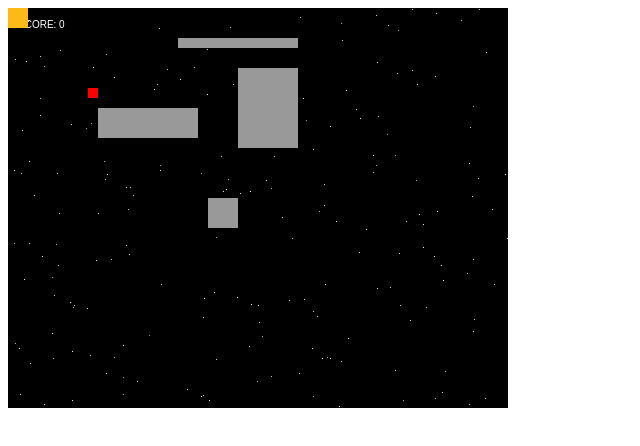
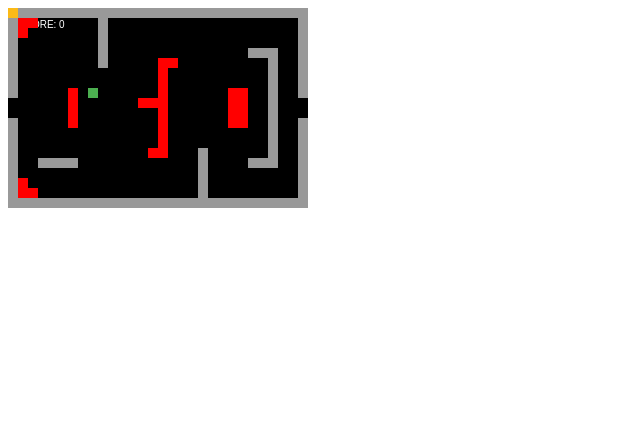
Before and after one commit to hellagood9/serialPooper, a plain HTML site: page index.html in a window 1280 px wide. Shown: the whole page, without its empty margins (0-640 px from the left). Drawn offline with Linux system fonts and the light colour scheme.

Commit message:
map without collisions yet

```diff
--- a/index.html
+++ b/index.html
@@ -10,6 +10,7 @@
   <canvas id="canvas"></canvas>
 
   <script src="js/helpers.js"></script>
+  <script src="js/scenarios.js"></script>
   <script src="js/Character.js"></script>
   <script src="js/scripts2.js"></script>
 </body>
--- a/js/Character.js
+++ b/js/Character.js
@@ -12,7 +12,7 @@ class Rectangle {
       keyDown: false
     };
 
-    this.speed = 2;
+    this.speed = 1;
   }
 
   intersects(obstacle) {
@@ -35,60 +35,52 @@ class Rectangle {
   }
 
   movePlayer() {
-    // TEST
     document.addEventListener("keydown", e => {
       e.preventDefault();
-      if (e.keyCode === 37) {
-        this.keyState.keyLeft = true;
-      }
-      if (e.keyCode === 38) {
-        this.keyState.keyUp = true;
-      }
-      if (e.keyCode === 39) {
-        this.keyState.keyRight = true;
-      }
-      if (e.keyCode === 40) {
-        this.keyState.keyDown = true;
-      }
-    });
-    document.addEventListener("keyup", e => {
-      e.preventDefault();
-      if (e.keyCode === 37) {
-        this.keyState.keyLeft = false;
-      }
-      if (e.keyCode === 38) {
-        this.keyState.keyUp = false;
-      }
-      if (e.keyCode === 39) {
-        this.keyState.keyRight = false;
-      }
-      if (e.keyCode === 40) {
-        this.keyState.keyDown = false;
+
+      switch (e.keyCode) {
+        case 37:
+          this.keyState.keyLeft = true;
+          break;
+        case 38:
+          this.keyState.keyUp = true;
+          break;
+        case 39:
+          this.keyState.keyRight = true;
+          break;
+        case 40:
+          this.keyState.keyDown = true;
+          break;
       }
     });
 
-    if (this.keyState.keyLeft) {
-      this.x -= this.speed;
-    }
-    if (this.keyState.keyRight) {
-      this.x += this.speed;
-    }
+    document.addEventListener("keyup", e => {
+      e.preventDefault();
 
-    if (this.keyState.keyUp) {
-      this.y -= this.speed;
-    }
+      switch (e.keyCode) {
+        case 37:
+          this.keyState.keyLeft = false;
+          break;
+        case 38:
+          this.keyState.keyUp = false;
+          break;
+        case 39:
+          this.keyState.keyRight = false;
+          break;
+        case 40:
+          this.keyState.keyDown = false;
+          break;
+      }
+    });
 
-    if (this.keyState.keyDown) {
-      this.y += this.speed;
-    }
-
-    // :::::: Handling out of canvas :::::: \\
+    if (this.keyState.keyLeft) this.x -= this.speed;
+    if (this.keyState.keyRight) this.x += this.speed;
+    if (this.keyState.keyUp) this.y -= this.speed;
+    if (this.keyState.keyDown) this.y += this.speed;
 
     // "Out of grid" restrictions
-    if (this.x > canvasWidth - characterWidth)
-      this.x = canvasWidth - characterWidth;
-    if (this.y > canvasHeigth - characterHeight)
-      this.y = canvasHeigth - characterHeight;
+    if (this.x > canvasWidth - characterWidth) this.x = canvasWidth - characterWidth;
+    if (this.y > canvasHeigth - characterHeight) this.y = canvasHeigth - characterHeight;
     if (this.x < 0) this.x = 0;
     if (this.y < 0) this.y = 0;
 
--- /dev/null
+++ b/js/scenarios.js
@@ -0,0 +1,63 @@
+// :::::: Scenario :::::: \\
+let wall = [];
+let lava = [];
+// let bottle = [];
+
+let map0 = [
+  [1, 1, 1, 1, 1, 1, 1, 1, 1, 1, 1, 1, 1, 1, 1, 1, 1, 1, 1, 1, 1, 1, 1, 1, 1, 1, 1, 1, 1, 1],
+  [1, 2, 2, 0, 0, 0, 0, 0, 0, 1, 0, 0, 0, 0, 0, 0, 0, 0, 0, 0, 0, 0, 0, 0, 0, 0, 0, 0, 0, 1],
+  [1, 2, 0, 0, 0, 0, 0, 0, 0, 1, 0, 0, 0, 0, 0, 0, 0, 0, 0, 0, 0, 0, 0, 0, 0, 0, 0, 0, 0, 1],
+  [1, 0, 0, 0, 0, 0, 0, 0, 0, 1, 0, 0, 0, 0, 0, 0, 0, 0, 0, 0, 0, 0, 0, 0, 0, 0, 0, 0, 0, 1],
+  [1, 0, 0, 0, 0, 0, 0, 0, 0, 1, 0, 0, 0, 0, 0, 0, 0, 0, 0, 0, 0, 0, 0, 0, 1, 1, 1, 0, 0, 1],
+  [1, 0, 0, 0, 0, 0, 0, 0, 0, 1, 0, 0, 0, 0, 0, 2, 2, 0, 0, 0, 0, 0, 0, 0, 0, 0, 1, 0, 0, 1],
+  [1, 0, 0, 0, 0, 0, 0, 0, 0, 0, 0, 0, 0, 0, 0, 2, 0, 0, 0, 0, 0, 0, 0, 0, 0, 0, 1, 0, 0, 1],
+  [1, 0, 0, 0, 0, 0, 0, 0, 0, 0, 0, 0, 0, 0, 0, 2, 0, 0, 0, 0, 0, 0, 0, 0, 0, 0, 1, 0, 0, 1],
+  [1, 0, 0, 0, 0, 0, 2, 0, 0, 0, 0, 0, 0, 0, 0, 2, 0, 0, 0, 0, 0, 0, 2, 2, 0, 0, 1, 0, 0, 1],
+  [0, 0, 0, 0, 0, 0, 2, 0, 0, 0, 0, 0, 0, 2, 2, 2, 0, 0, 0, 0, 0, 0, 2, 2, 0, 0, 1, 0, 0, 0],
+  [0, 0, 0, 0, 0, 0, 2, 0, 0, 0, 0, 0, 0, 0, 0, 2, 0, 0, 0, 0, 0, 0, 2, 2, 0, 0, 1, 0, 0, 0],
+  [1, 0, 0, 0, 0, 0, 2, 0, 0, 0, 0, 0, 0, 0, 0, 2, 0, 0, 0, 0, 0, 0, 2, 2, 0, 0, 1, 0, 0, 1],
+  [1, 0, 0, 0, 0, 0, 0, 0, 0, 0, 0, 0, 0, 0, 0, 2, 0, 0, 0, 0, 0, 0, 0, 0, 0, 0, 1, 0, 0, 1],
+  [1, 0, 0, 0, 0, 0, 0, 0, 0, 0, 0, 0, 0, 0, 0, 2, 0, 0, 0, 0, 0, 0, 0, 0, 0, 0, 1, 0, 0, 1],
+  [1, 0, 0, 0, 0, 0, 0, 0, 0, 0, 0, 0, 0, 0, 2, 2, 0, 0, 0, 1, 0, 0, 0, 0, 0, 0, 1, 0, 0, 1],
+  [1, 0, 0, 1, 1, 1, 1, 0, 0, 0, 0, 0, 0, 0, 0, 0, 0, 0, 0, 1, 0, 0, 0, 0, 1, 1, 1, 0, 0, 1],
+  [1, 0, 0, 0, 0, 0, 0, 0, 0, 0, 0, 0, 0, 0, 0, 0, 0, 0, 0, 1, 0, 0, 0, 0, 0, 0, 0, 0, 0, 1],
+  [1, 2, 0, 0, 0, 0, 0, 0, 0, 0, 0, 0, 0, 0, 0, 0, 0, 0, 0, 1, 0, 0, 0, 0, 0, 0, 0, 0, 0, 1],
+  [1, 2, 2, 0, 0, 0, 0, 0, 0, 0, 0, 0, 0, 0, 0, 0, 0, 0, 0, 1, 0, 0, 0, 0, 0, 0, 0, 0, 0, 1],
+  [1, 1, 1, 1, 1, 1, 1, 1, 1, 1, 1, 1, 1, 1, 1, 1, 1, 1, 1, 1, 1, 1, 1, 1, 1, 1, 1, 1, 1, 1]
+];
+
+function setMap(map, blockSize) {
+  let col = 0;
+  let row = 0;
+  let columns = 0;
+  let rows = 0;
+
+  wall.length = 0;
+  lava.length = 0;
+
+  for (row = 0, rows = map.length; row < rows; row ++) {
+    for (col = 0, columns = map[row].length; col < columns; col ++) {
+      if (map[row][col] === 1) {
+        wall.push(
+          new Rectangle(
+            col * blockSize,
+            row * blockSize,
+            blockSize,
+            blockSize,
+            true
+          )
+        );
+      } else if (map[row][col] === 2) {
+        lava.push(
+          new Rectangle(
+            col * blockSize,
+            row * blockSize,
+            blockSize,
+            blockSize,
+            true
+          )
+        );
+      }
+    }
+  }
+}
--- a/js/scripts2.js
+++ b/js/scripts2.js
@@ -1,10 +1,9 @@
 // :::::: Global :::::: \\
 let counter = 0;
-let canvasWidth = 500;
-let canvasHeigth = 400;
+let canvasWidth = 300;
+let canvasHeigth = 200;
 let fps = 60;
 let score = 0;
-let stars = [];
 let gameover = true;
 let pause = false;
 let intervalId = undefined;
@@ -22,12 +21,6 @@ function paint(ctx) {
   ctx.fillStyle = "#000";
   ctx.fillRect(0, 0, canvasWidth, canvasHeigth);
 
-  for (i = 0, l = stars.length; i < l; i++) {
-    let c = 255 - Math.abs(100 - stars[i].timer);
-    ctx.fillStyle = "rgb(" + c + "," + c + "," + c + ")";
-    ctx.fillRect(stars[i].x, stars[i].y, 1, 1);
-  }
-
   // Draw score
   ctx.beginPath();
   ctx.fillStyle = "#fff";
@@ -35,14 +28,26 @@ function paint(ctx) {
   ctx.fillText("SCORE: " + score, 10, 20);
   ctx.closePath();
 
+
+  // Draw walls
+  ctx.fillStyle = '#999';
+  for (i = 0; i < wall.length; i += 1) {
+      wall[i].fill(ctx);
+  }
+
+  // Draw lava
+  ctx.fillStyle = '#f00';
+  for (i = 0; i < lava.length; i += 1) {
+      lava[i].fill(ctx);
+  }
   drawPlayer();
   drawJagger();
-  drawWalls();
+  // drawWalls();
 }
 
 // :::::: Character :::::: \\
-const characterWidth = 20;
-const characterHeight = 20;
+const characterWidth = 10;
+const characterHeight = 10;
 
 // Moving Character
 // window.onkeydown = moveCharacter;
@@ -110,7 +115,7 @@ document.addEventListener("keydown", e => {
       ctx.fillText("PAUSE", canvasWidth / 2, canvasHeigth / 2);
       ctx.closePath();
     }
-  }
+  } else if (e.code === "Enter") return reset()
 });
 
 const player = new Rectangle(
@@ -140,9 +145,17 @@ function drawPlayer() {
 // Draw Jagger
 function drawJagger() {
   ctx.beginPath();
-  ctx.fillStyle = "#f00";
+  ctx.fillStyle = "#4caf50";
   bottle.fill(ctx);
   ctx.closePath();
+}
+
+// Player Intersects Lava
+for (i = 0; i < lava.length; i += 1) {
+  if (player.intersects(lava[i])) {
+      gameover = true;
+      pause = true;
+  }
 }
 
 // Draw walls
@@ -173,40 +186,14 @@ function drawWalls() {
   }
 }
 
-// :::::: Stars :::::: \\
-class Star {
-  constructor(x, y, timer) {
-    this.x = x == null ? 0 : x;
-    this.y = y == null ? 0 : y;
-    this.timer = timer == null ? 0 : timer;
-  }
-}
+// :::::: Wall :::::: \\
+// let wall = [];
 
-// Create stars
-Array(200)
-  .fill()
-  .forEach((x, idx) => {
-    return stars.push(
-      new Star(random(canvas.width), random(canvas.height), random(100))
-    );
-  });
-
-// Move Stars
-for (i = 0, l = stars.length; i < l; i++) {
-  stars[i].y++;
-  if (stars[i].y > canvas.height) stars[i].y = 0;
-  stars[i].timer += 10;
-  if (stars[i].timer > 100) stars[i].timer -= 100;
-}
-
-// :::::: Wall :::::: \\
-let wall = [];
-
-// Create walls
-wall.push(new Rectangle(170, 30, 120, 10));
-wall.push(new Rectangle(90, 100, 100, 30));
-wall.push(new Rectangle(230, 60, 60, 80));
-wall.push(new Rectangle(200, 190, 30, 30));
+// // Create walls
+// wall.push(new Rectangle(170, 30, 120, 10));
+// wall.push(new Rectangle(90, 100, 100, 30));
+// wall.push(new Rectangle(230, 60, 60, 80));
+// wall.push(new Rectangle(200, 190, 30, 30));
 
 // Game Over
 function reset() {
@@ -229,6 +216,9 @@ intervalId = setInterval(() => {
   ctx.clearRect(canvasPosX, canvasPosY, canvasWidth, canvasHeigth);
 
   run();
+
+  // Set map
+  setMap(map0, 10);
+
   player.movePlayer();
-  // counter++;
 }, 1000 / fps);
```
